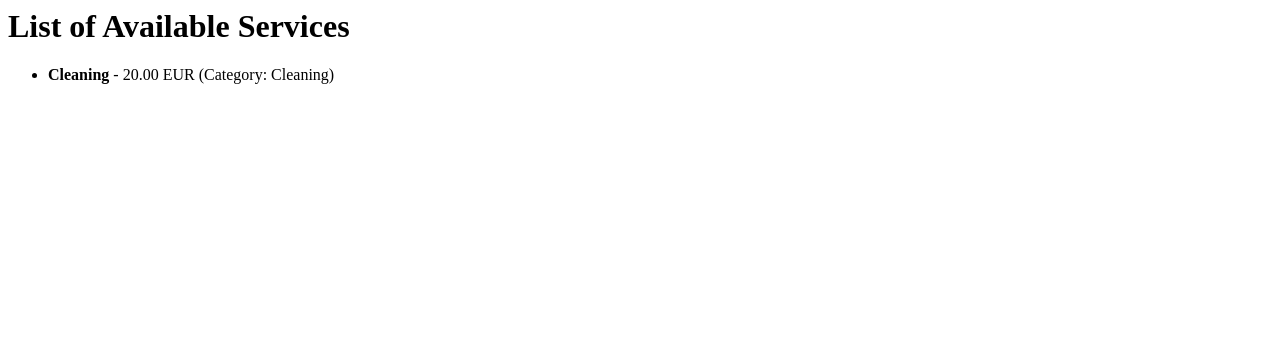
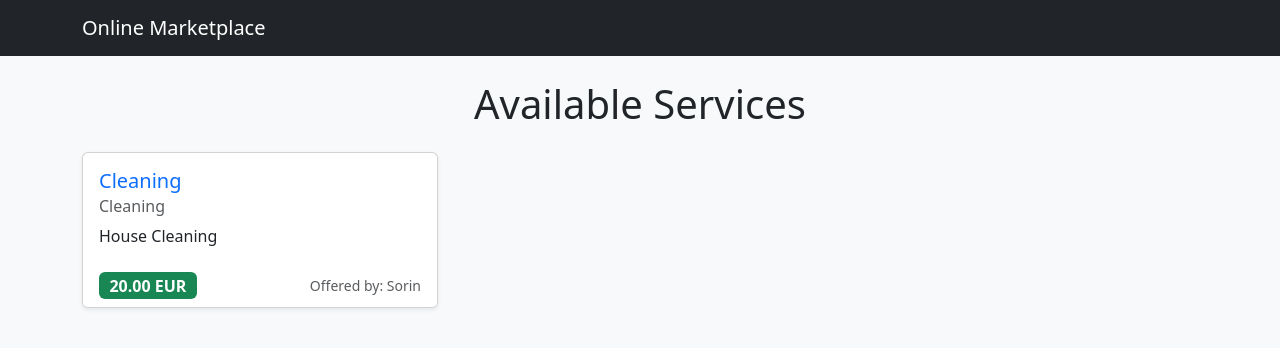
Before and after one commit to Sori678/online-service-marketplace, a Django app: page / in a window 1280 px wide. Shown: the top 348 px of the page. Run offline with Django 5.2, Linux system fonts and the light colour scheme; data comes from the database, SQL or seed files in the repository.

Commit message:
Styled page with ootstrap

```diff
--- a/marketplace/templates/marketplace/services.html
+++ b/marketplace/templates/marketplace/services.html
@@ -1,11 +1,53 @@
-<h1>List of Available Services</h1>
-<ul>
-    {% for service in services %}
-        <li>
-            <strong>{{ service.title }}</strong> - {{ service.price }} EUR
-            (Category: {{ service.get_category_display }})
-        </li>
-    {% empty %}
-        <li>There are currently no services listed.</li>
-    {% endfor %}
-</ul>
+<!DOCTYPE html>
+<html lang="en">
+
+<head>
+    <meta charset="UTF-8">
+    <meta name="viewport" content="width=device-width, initial-scale=1.0">
+    <title>Online Marketplace| Services</title>
+    <link href="https://cdn.jsdelivr.net/npm/bootstrap@5.3.8/dist/css/bootstrap.min.css" rel="stylesheet"
+        integrity="sha384-sRIl4kxILFvY47J16cr9ZwB07vP4J8+LH7qKQnuqkuIAvNWLzeN8tE5YBujZqJLB" crossorigin="anonymous">
+</head>
+
+<body class="bg-light">
+
+    <nav class="navbar navbar-dark bg-dark mb-4">
+        <div class="container">
+            <a class="navbar-brand" href="#">Online Marketplace</a>
+        </div>
+    </nav>
+
+    <div class="container">
+        <h1 class="text-center mb-4">Available Services</h1>
+
+        <div class="row">
+            {% for service in services %}
+            <div class="col-md-4 mb-4">
+                <div class="card h-100 shadow-sm">
+                    <div class="card-body">
+                        <h5 class="card-title text-primary">{{ service.title }}</h5>
+                        <h6 class="card-subtitle mb-2 text-muted">{{ service.get_category_display }}</h6>
+                        <p class="card-text">{{ service.description|truncatewords:20 }}</p>
+                    </div>
+                    <div class="card-footer bg-white border-top-0">
+                        <div class="d-flex justify-content-between align-items-center">
+                            <span class="badge bg-success fs-6">{{ service.price }} EUR</span>
+                            <small class="text-muted">Offered by: {{ service.provider.username }}</small>
+                        </div>
+                    </div>
+                </div>
+            </div>
+            {% empty %}
+            <div class="col-12">
+                <div class="alert alert-info text-center">There are currently no services listed.</div>
+            </div>
+            {% endfor %}
+        </div>
+    </div>
+
+    <script src="https://cdn.jsdelivr.net/npm/bootstrap@5.3.8/dist/js/bootstrap.bundle.min.js"
+        integrity="sha384-FKyoEForCGlyvwx9Hj09JcYn3nv7wiPVlz7YYwJrWVcXK/BmnVDxM+D2scQbITxI"
+        crossorigin="anonymous"></script>
+</body>
+
+</html>
```
Also changed, not shown: marketplace/admin.py (line endings or trailing spaces).
